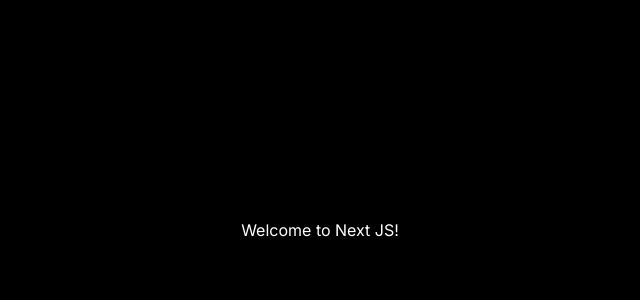
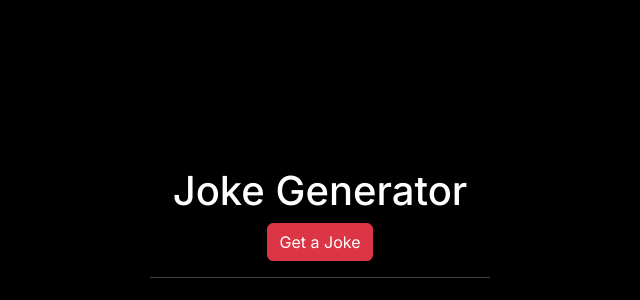
Before and after one commit to Jgochey/joke-generator-react, a Next.js app: page / in a window 1280 px wide. Shown: the part 130-430 px from the top of the page, without its empty margins (320-960 px from the left). Built offline with nearby package versions, Linux system fonts and the light colour scheme.

Commit message:
Added functionality, getting source map errors though

```diff
--- a/package.json
+++ b/package.json
@@ -1,7 +1,8 @@
 {
-  "name": "nextjs-app-router-with-firebase-auth",
+  "name": "react-joke-generator",
   "version": "0.1.0",
   "private": true,
+  "author": "Josh Gochey",
   "scripts": {
     "dev": "next dev",
     "build": "next build",
--- a/src/app/page.js
+++ b/src/app/page.js
@@ -1,4 +1,35 @@
+'use client';
+
+import { useState } from 'react';
+
 function Home() {
+  const [newJoke, setNewJoke] = useState({});
+  const [jokeButton, setJokeButton] = useState('Get a Joke');
+  const [hideDelivery, setHideDelivery] = useState(true);
+
+  const [jokeSetup, setJokeSetup] = useState('');
+  const [jokeDelivery, setJokeDelivery] = useState('');
+
+  const fetchJoke = async () => {
+    const response = await fetch('https://v2.jokeapi.dev/joke/Any?blacklistFlags=nsfw,religious,political,racist,sexist,explicit&type=twopart');
+    const joke = await response.json();
+    setNewJoke(joke);
+  };
+
+  const coreButton = () => {
+    if (newJoke === true && hideDelivery === true) {
+      setJokeButton('Get punchline');
+      setJokeSetup(newJoke.setup);
+      setHideDelivery(false);
+    } else if (newJoke === true && hideDelivery === false) {
+      setJokeDelivery(newJoke.delivery);
+      setJokeButton('Get another joke');
+    } else {
+      fetchJoke();
+      setHideDelivery(true);
+    }
+  };
+
   return (
     <div
       className="text-center d-flex flex-column justify-content-center align-content-center"
@@ -9,7 +40,18 @@
         margin: '0 auto',
       }}
     >
-      Welcome to Next JS!
+      <h1>Joke Generator</h1>
+
+      <div>
+        <button className="btn btn-danger" type="button" id="click-me" onClick={coreButton}>
+          {' '}
+          {jokeButton}{' '}
+        </button>
+        <hr />
+
+        <div id="setup"> {jokeSetup} </div>
+        <div id="delivery"> {jokeDelivery} </div>
+      </div>
     </div>
   );
 }
```
Also changed, not shown: 2 other files (tests, documents, lock files or other folders).
